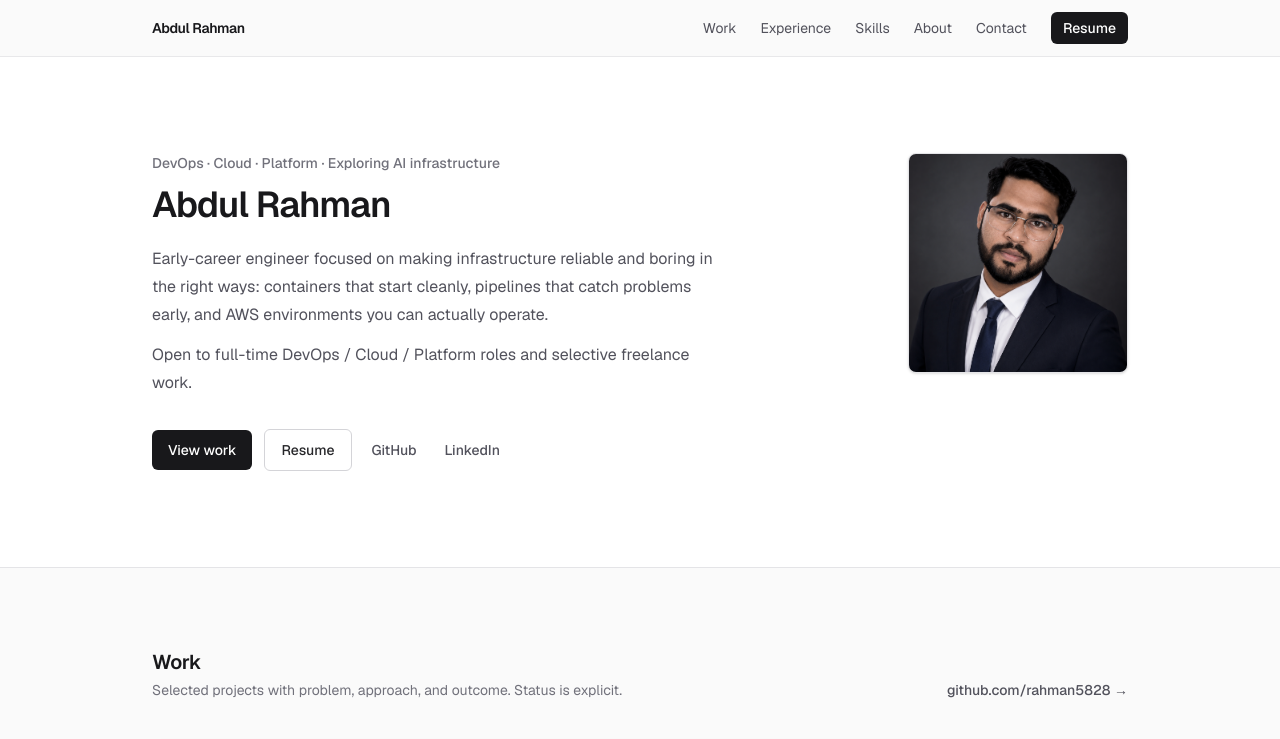
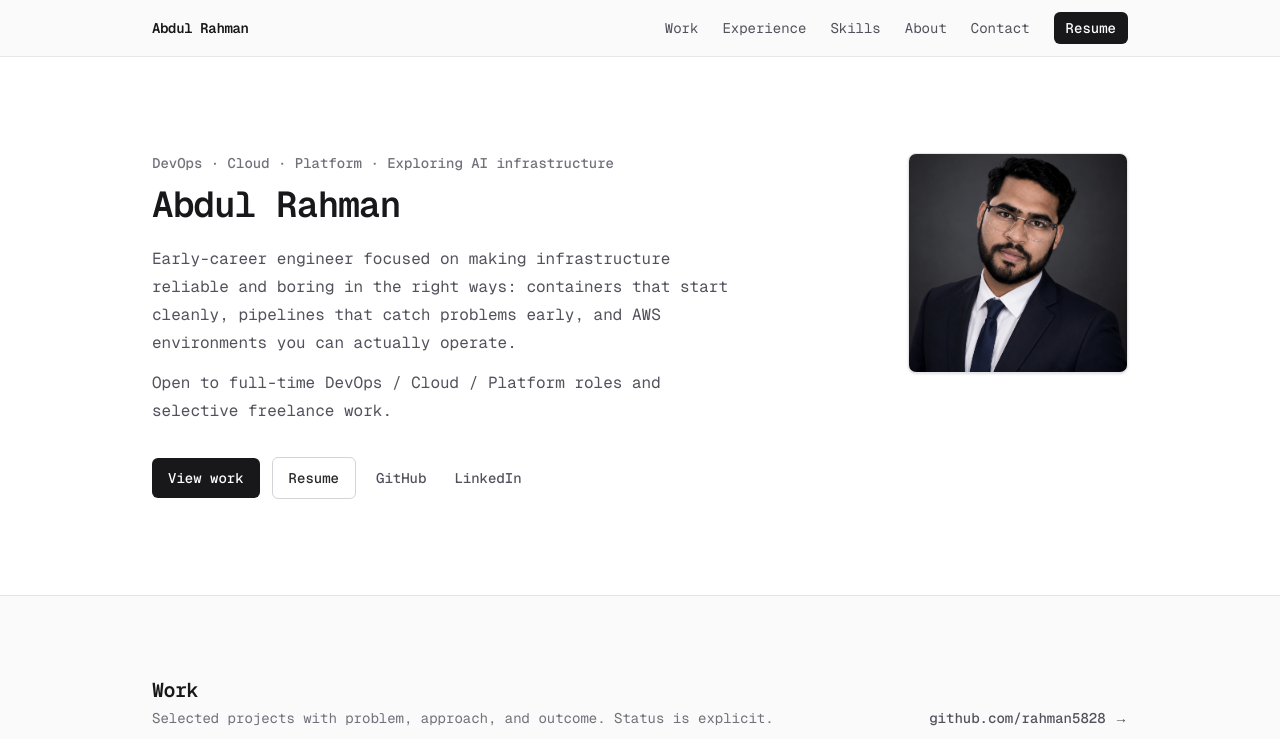
Before and after one commit to rahman5828/devops-portfolio, a Next.js app: page / in a window 1280 px wide. Shown: the top 739 px of the page. Built offline with nearby package versions, Linux system fonts and the light colour scheme.

Commit message:
Replace portfolio with interactive terminal UI: no photo, command shell, quick actions, real projects

```diff
--- a/app/globals.css
+++ b/app/globals.css
@@ -1,7 +1,6 @@
 @import "tailwindcss";
 
 @theme inline {
-  --font-sans: var(--font-geist-sans);
   --font-mono: var(--font-geist-mono);
 }
 
@@ -13,14 +12,19 @@ html {
   html {
     scroll-behavior: auto;
   }
+
+  * {
+    animation: none !important;
+    transition: none !important;
+  }
 }
 
 body {
-  background: #fafafa;
-  color: #18181b;
+  background: #0c0c0e;
+  color: #d4d4d8;
 }
 
 :focus-visible {
-  outline: 2px solid #18181b;
+  outline: 2px solid #34d399;
   outline-offset: 2px;
 }
--- a/app/layout.tsx
+++ b/app/layout.tsx
@@ -1,11 +1,6 @@
 import type { Metadata } from "next";
-import { Geist, Geist_Mono } from "next/font/google";
+import { Geist_Mono } from "next/font/google";
 import "./globals.css";
-
-const geistSans = Geist({
-  variable: "--font-geist-sans",
-  subsets: ["latin"],
-});
 
 const geistMono = Geist_Mono({
   variable: "--font-geist-mono",
@@ -15,22 +10,19 @@ const geistMono = Geist_Mono({
 export const metadata: Metadata = {
   title: "Abdul Rahman — DevOps & Cloud Engineer",
   description:
-    "Early-career DevOps and cloud engineer. Containers, CI/CD, AWS, and platform work. Open to full-time and selective freelance roles.",
+    "Interactive portfolio terminal. DevOps, cloud infrastructure, platform engineering. Type help to begin.",
   openGraph: {
     title: "Abdul Rahman — DevOps & Cloud Engineer",
     description:
-      "Portfolio of infrastructure work: Docker optimization, CI/CD, AttendX, and ongoing AI infrastructure experiments.",
+      "Explore projects, experience, and skills through a portfolio shell.",
     type: "website",
   },
 };
 
 export default function RootLayout({ children }: LayoutProps<"/">) {
   return (
-    <html
-      lang="en"
-      className={`${geistSans.variable} ${geistMono.variable} h-full antialiased`}
-    >
-      <body className="min-h-full flex flex-col font-sans">{children}</body>
+    <html lang="en" className={`${geistMono.variable} h-full`}>
+      <body className="min-h-full font-mono antialiased">{children}</body>
     </html>
   );
 }
```
